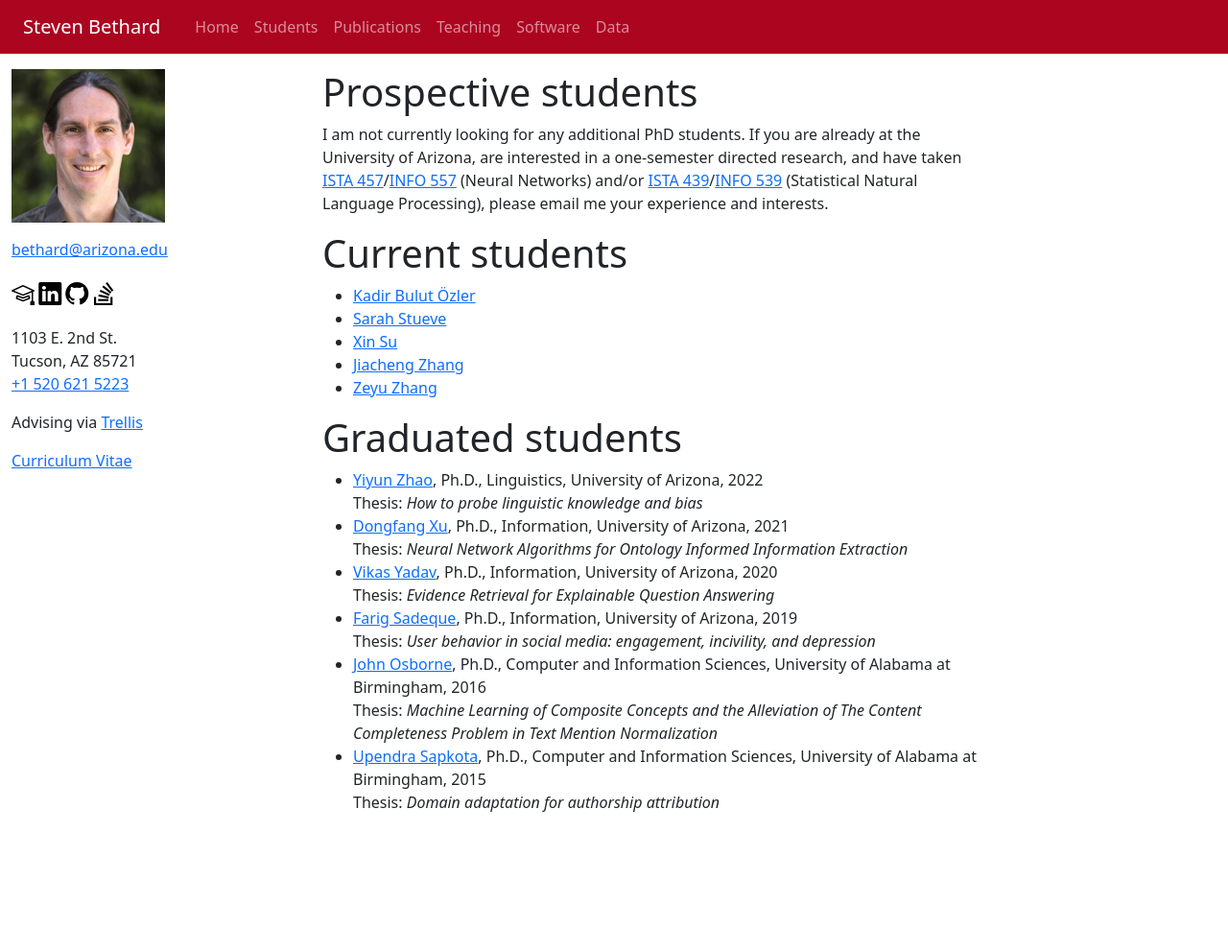
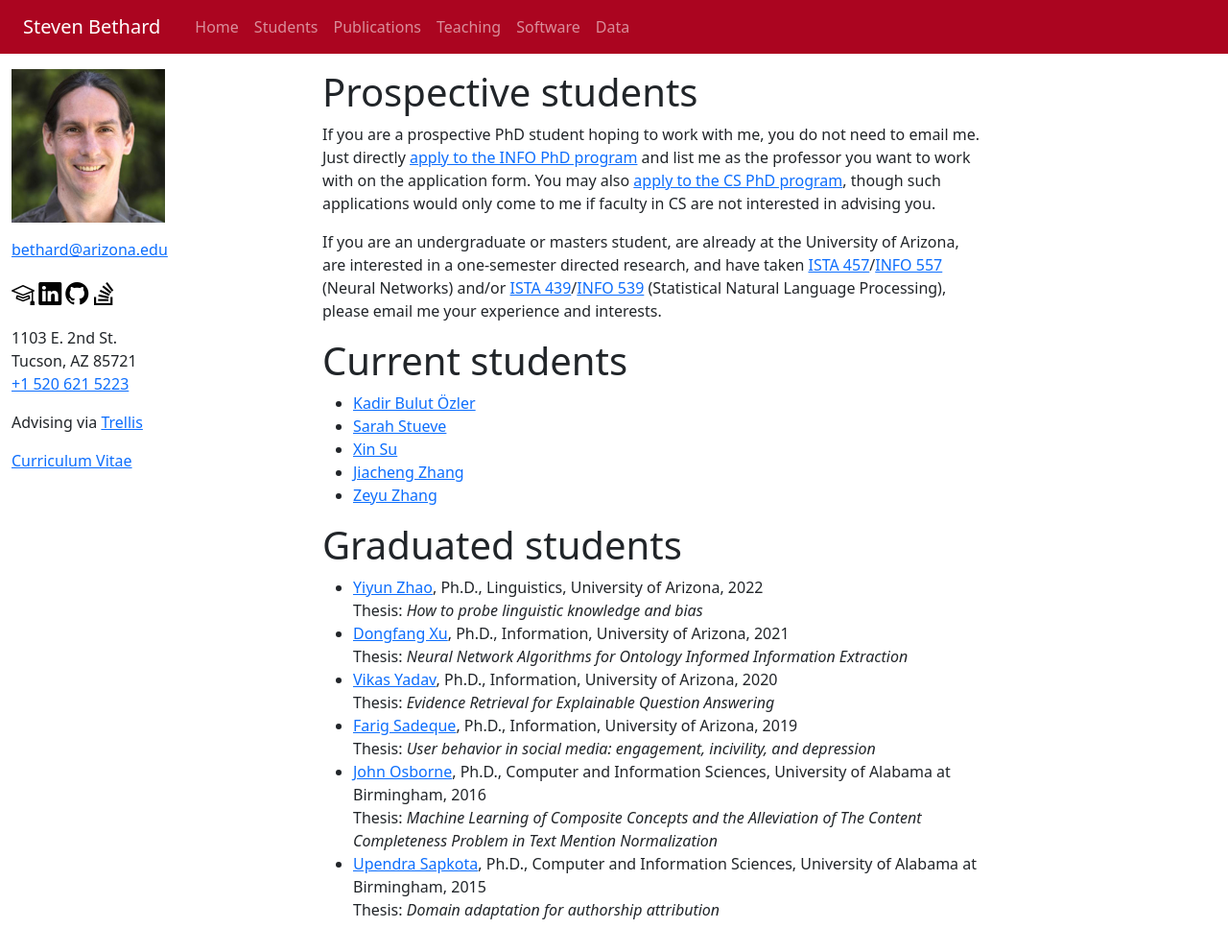
Before and after one commit to bethard/bethard.github.io, a Jekyll site: the page built from students.md, in a window 1280 px wide. Shown: the whole page at 96% size. Built offline with Jekyll 4.4.1, drawn with Linux system fonts in a browser that asks for light colours; before the commit the page ends 900 px from its top, so only the background shows below that.

Commit message:
adds PhD application links

```diff
--- a/students.md
+++ b/students.md
@@ -6,8 +6,11 @@ order: 1
 
 # Prospective students #
 
-I am not currently looking for any additional PhD students.
-If you are already at the University of Arizona, are interested in a one-semester directed research, and have taken [ISTA 457](https://ischool.arizona.edu/course/ista-457-neural-networks)/[INFO 557](https://ischool.arizona.edu/course/info-557-neural-networks) (Neural Networks) and/or [ISTA 439](https://ischool.arizona.edu/course/ista-439-statistical-natural-language-processing-cross-listed-ling-439)/[INFO 539](https://ischool.arizona.edu/course/info-539-statistical-natural-language-processing-cross-listed-ling-539) (Statistical Natural Language Processing), please email me your experience and interests.
+If you are a prospective PhD student hoping to work with me, you do not need to email me.
+Just directly [apply to the INFO PhD program](https://grad.arizona.edu/catalog/programinfo/INFOPHD) and list me as the professor you want to work with on the application form.
+You may also [apply to the CS PhD program](https://grad.arizona.edu/catalog/programinfo/COSCPHD), though such applications would only come to me if faculty in CS are not interested in advising you.
+
+If you are an undergraduate or masters student, are already at the University of Arizona, are interested in a one-semester directed research, and have taken [ISTA 457](https://ischool.arizona.edu/course/ista-457-neural-networks)/[INFO 557](https://ischool.arizona.edu/course/info-557-neural-networks) (Neural Networks) and/or [ISTA 439](https://ischool.arizona.edu/course/ista-439-statistical-natural-language-processing-cross-listed-ling-439)/[INFO 539](https://ischool.arizona.edu/course/info-539-statistical-natural-language-processing-cross-listed-ling-539) (Statistical Natural Language Processing), please email me your experience and interests.
 
 # Current students #
 
```
